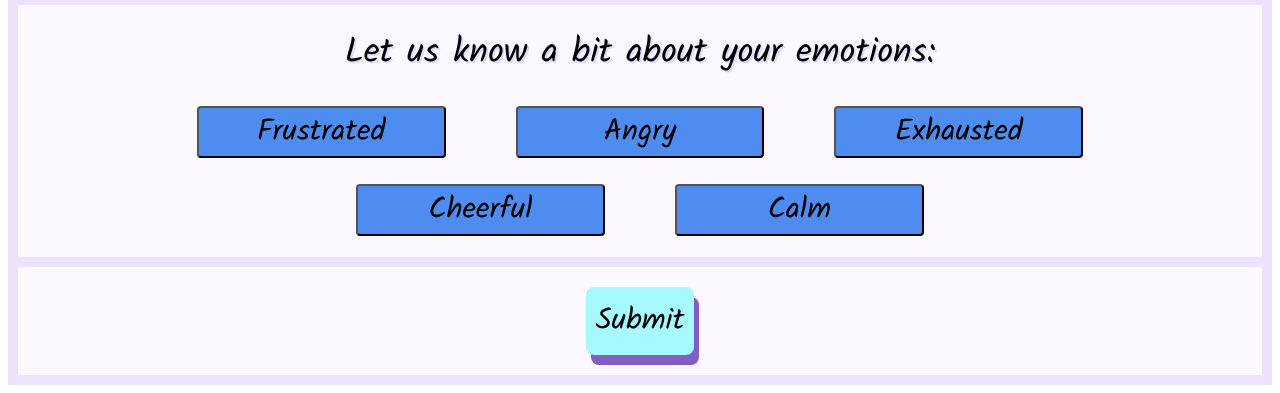
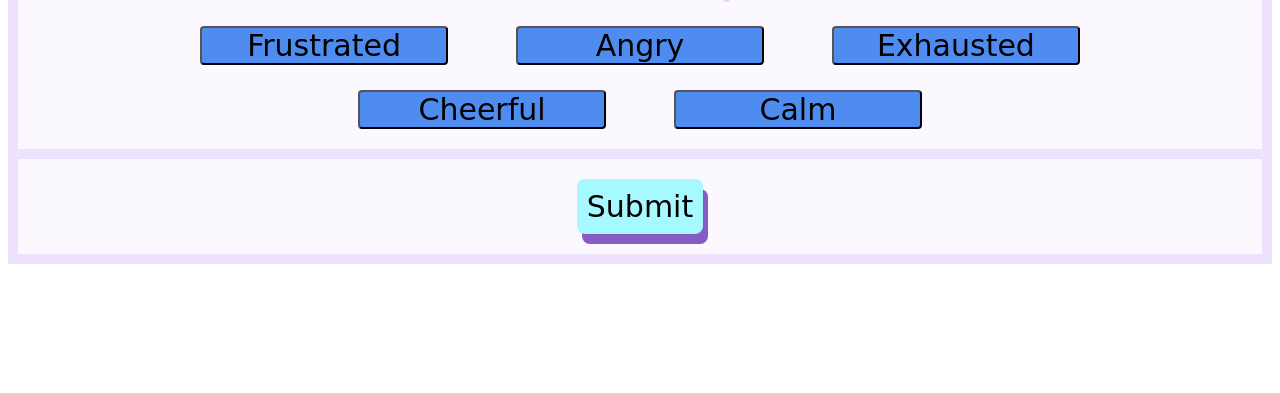
Before and after one commit to am2512/eecs330_project, a plain HTML site: page index.html in a window 1280 px wide. Shown: the part 817-1210 px from the top of the page. After the commit the page ends 1089 px from the top, so only its background shows below. Drawn offline with Linux system fonts and the light colour scheme.

Commit message:
Update index.html

```diff
--- a/index.html
+++ b/index.html
@@ -1,5 +1,5 @@
 <!DOCTYPE html>
-<link href="https://fonts.googleapis.com/css?family=Kalam" rel="stylesheet">
+<link href="https://fonts.googleapis.com/css?family=Roboto:500" rel="stylesheet">
 <html lang="en" >
 
 <head>
```
